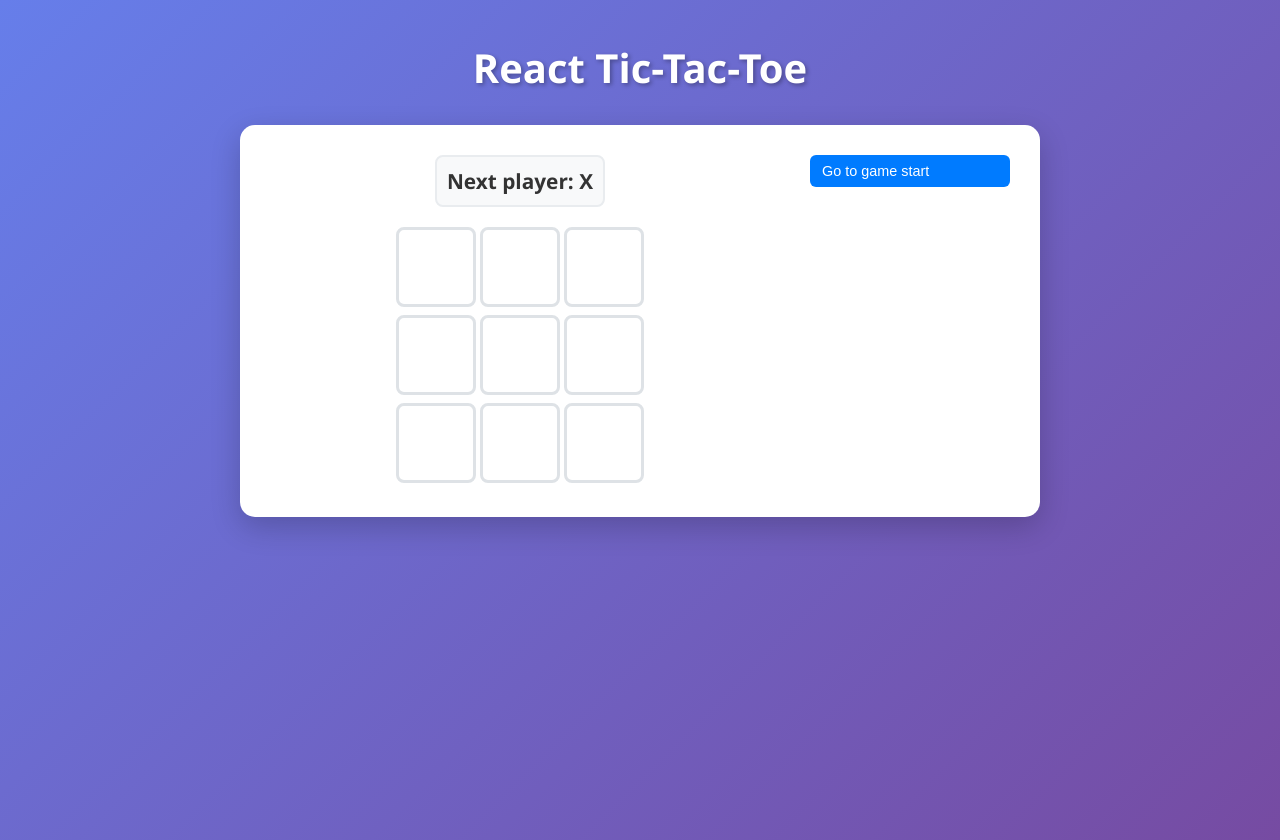
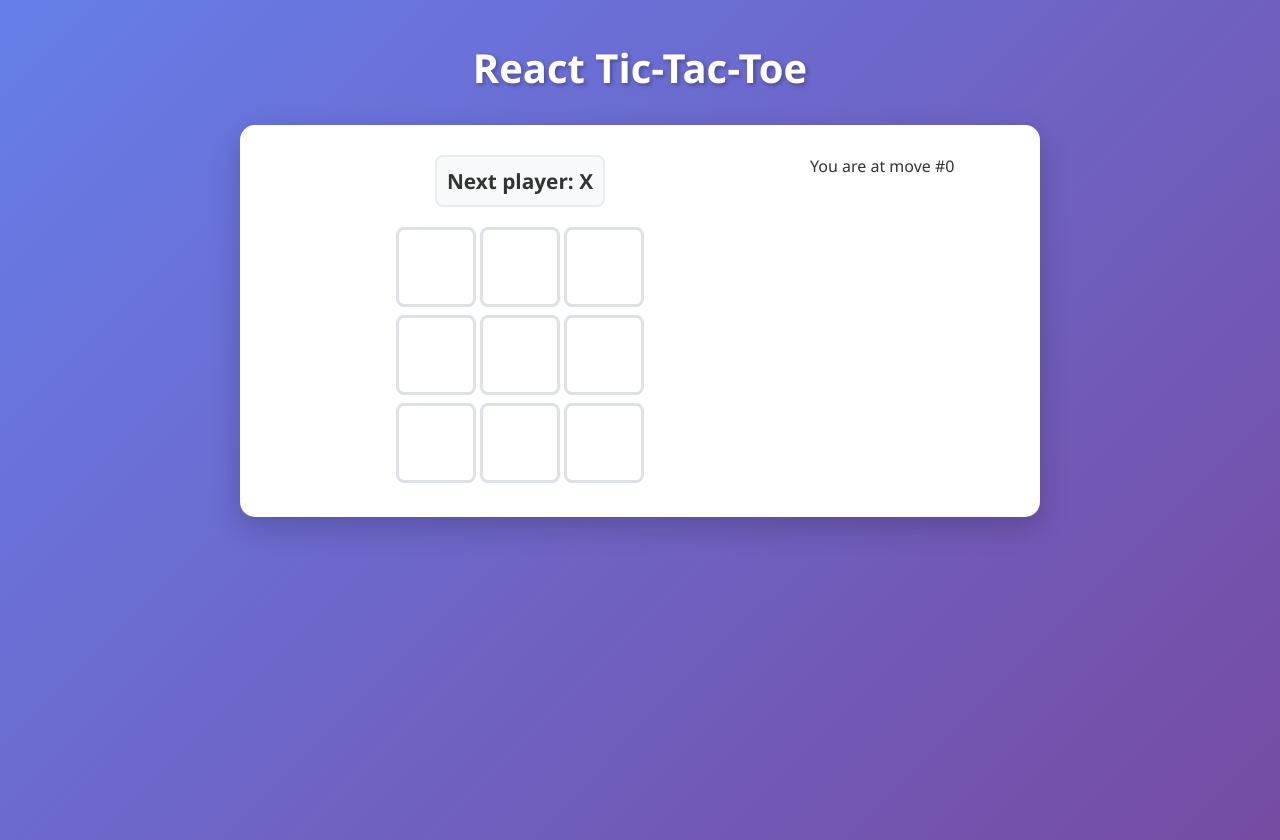
Before and after one commit to Noru-0/EX_AWAD_CaroGame, a React (Vite) app: page / in a window 1280 px wide. Built offline with nearby package versions, Linux system fonts and the light colour scheme.

Commit message:
feat(game): show current move as text instead of button

```diff
--- a/src/App.jsx
+++ b/src/App.jsx
@@ -75,6 +75,16 @@
     } else {
       description = 'Go to game start';
     }
+
+    // For the current move, show text instead of a button
+    if (move === currentMove) {
+      return (
+        <li key={move}>
+          You are at move #{move}
+        </li>
+      );
+    }
+
     return (
       <li key={move}>
         <button onClick={() => jumpTo(move)}>{description}</button>
```
